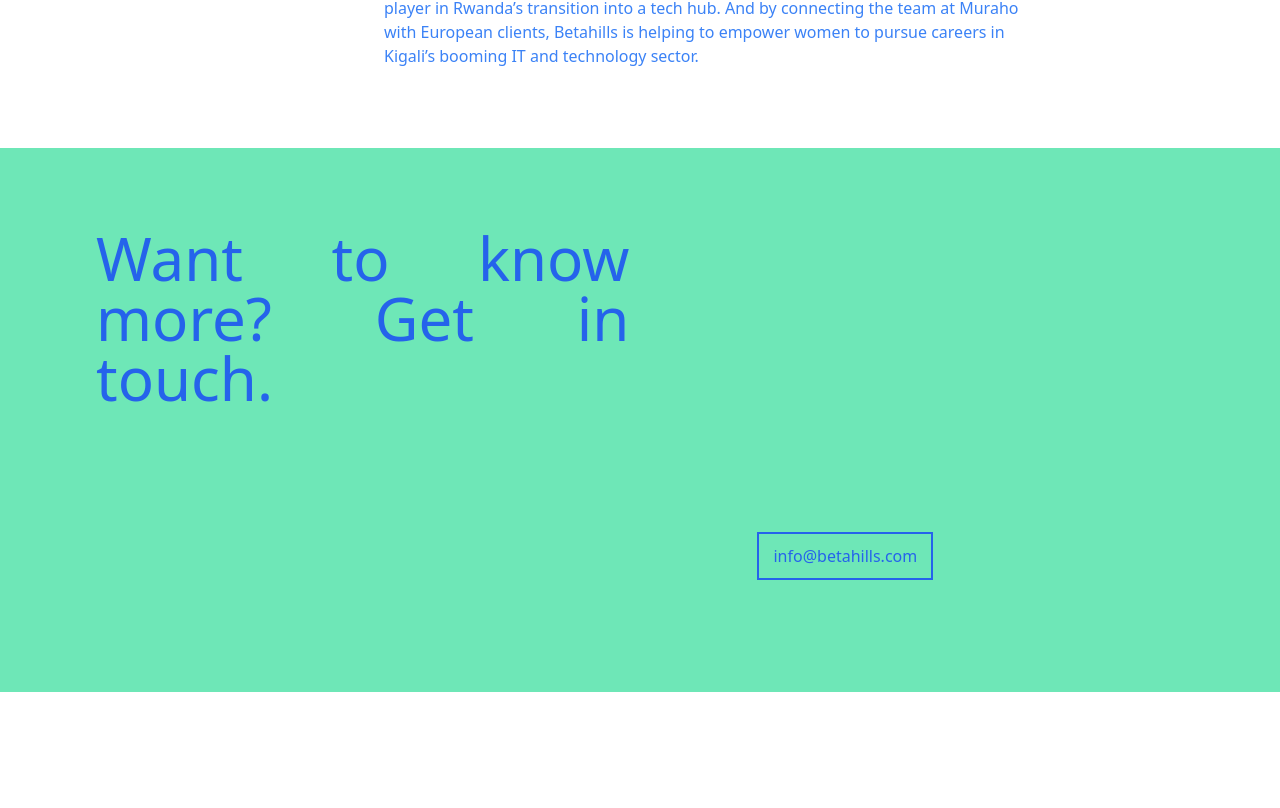
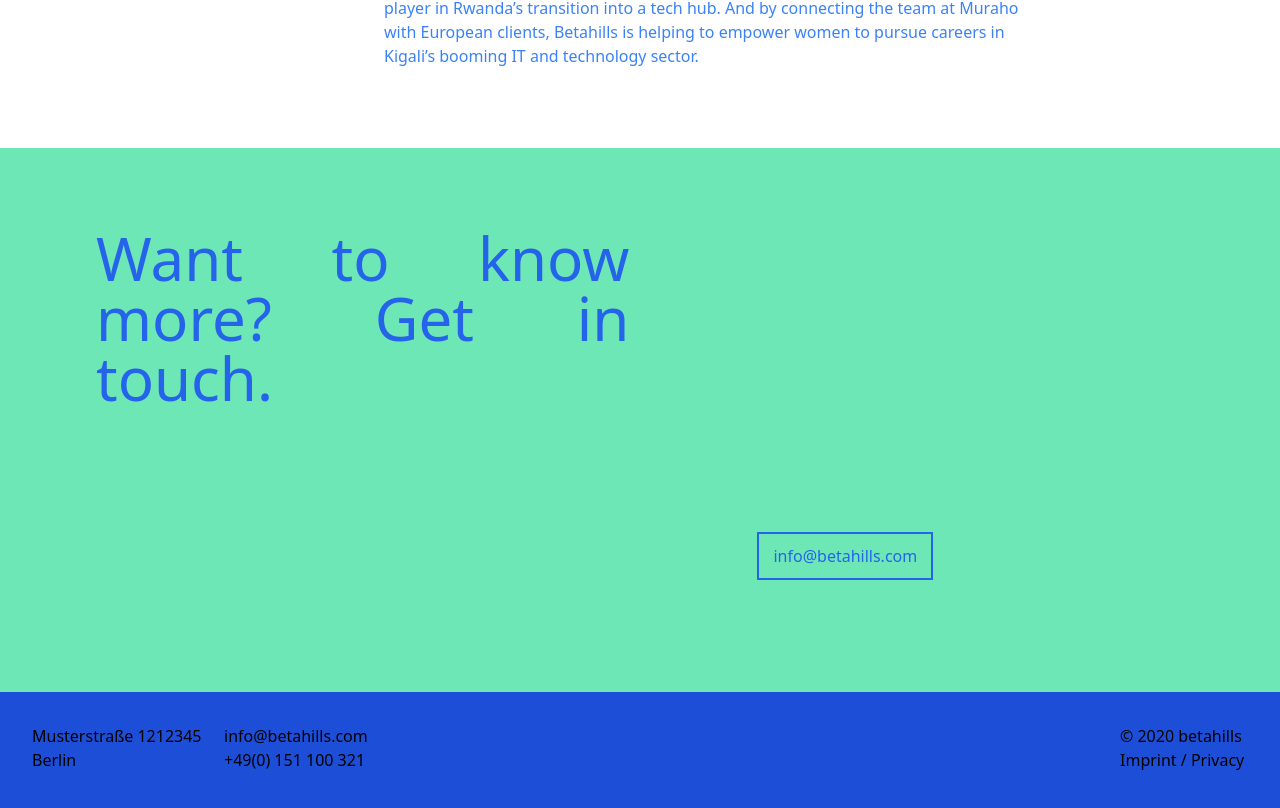
Before and after one commit to TuyizeeAnastase/betahill, a React (Create React App) app: page / in a window 1280 px wide. Shown: the part 3436-4244 px from the top of the page. Before the commit the page ends 4128 px from the top, so only its background shows below. Built offline with nearby package versions, Linux system fonts and the light colour scheme.

Commit message:
adding-footer

```diff
--- a/src/App.js
+++ b/src/App.js
@@ -6,6 +6,7 @@ import Solution from './components/solutionProcess';
 import CaseStudies from './components/caseStudies';
 import Impacts from './components/Impacts';
 import Contact from './components/Contacts';
+import Footer from './components/Footer';
 
 const App=()=>{
   return (
@@ -17,6 +18,7 @@ const App=()=>{
       <CaseStudies />
       <Impacts />
       <Contact />
+      <Footer />
     </div>
   );
 }
--- /dev/null
+++ b/src/components/Footer.js
@@ -0,0 +1,19 @@
+import React from 'react';
+
+const Footer=()=>{
+    return (
+        <div className="bg-blue-700">
+          <div className="flex justify-between">
+             <div className="flex h-24 ml-8 mt-8 flex-row ">
+               <h3 className="mr-4 w-44">Musterstraße 1212345 Berlin</h3>
+               <h3 className="w-36">info@betahills.com +49(0) 151 100 321</h3>
+             </div>
+             <div className="mt-8 flex-row-reverse">
+              <h3 className="mr-8 w-32">© 2020 betahills Imprint / Privacy</h3>
+             </div>
+          </div>
+        </div>
+    )
+}
+
+export default Footer;
```
